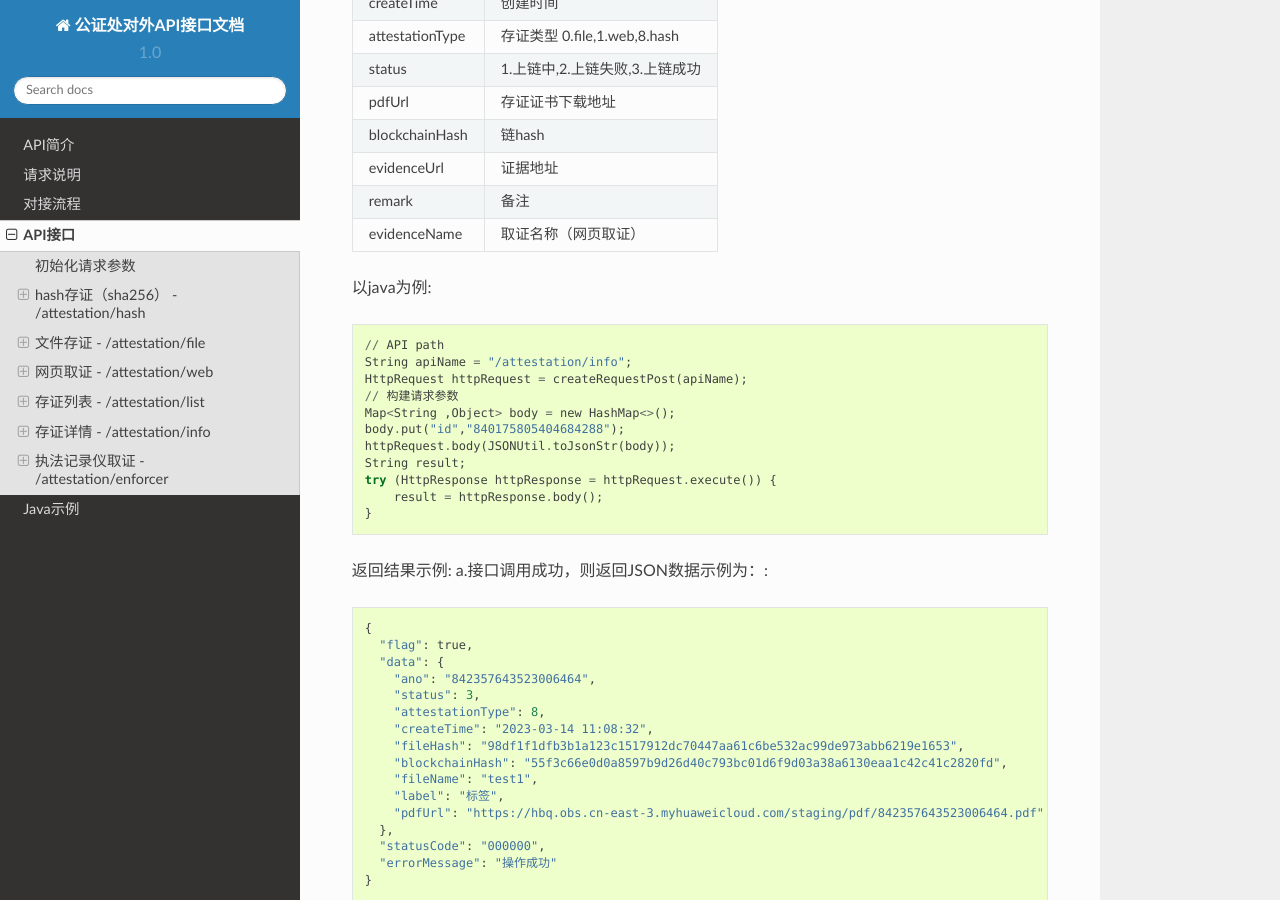
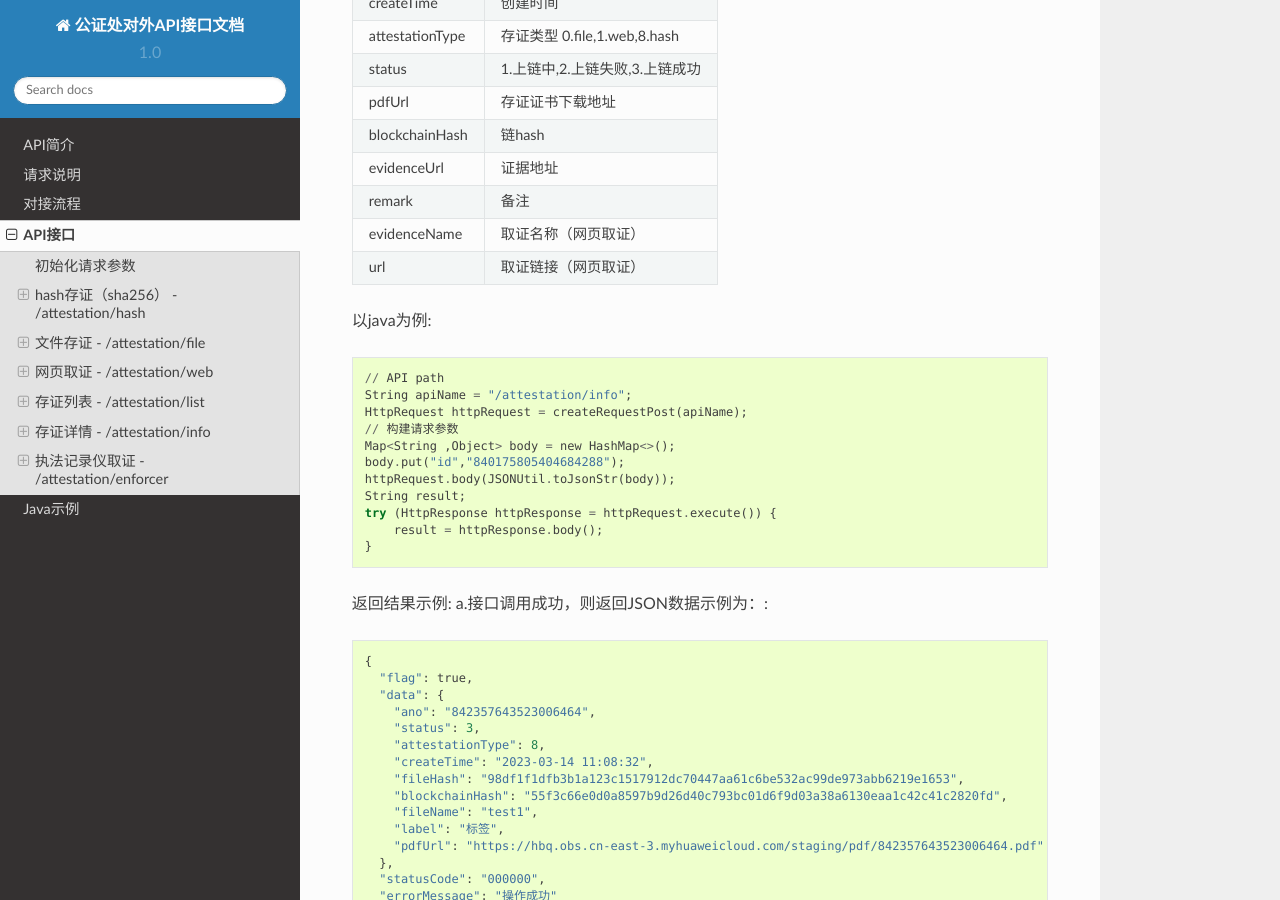
Before and after one commit to kurohayan/gzc-doc, a Sphinx documentation site: the page built from docs/source/api.rst, in a window 1280 px wide and 900 px high, scrolled down 7582 px. Built offline with Sphinx 7.4.7 and the Read the Docs theme 2.0.0, drawn with Linux system fonts in a browser that asks for light colours.

Commit message:
取证名称

```diff
--- a/docs/source/api.rst
+++ b/docs/source/api.rst
@@ -374,6 +374,7 @@ blockchainHash              链hash
 evidenceUrl                 证据地址
 remark                       备注
 evidenceName                    取证名称（网页取证）
+url                        取证链接（网页取证）
 =======================  ================================
 
 
```
